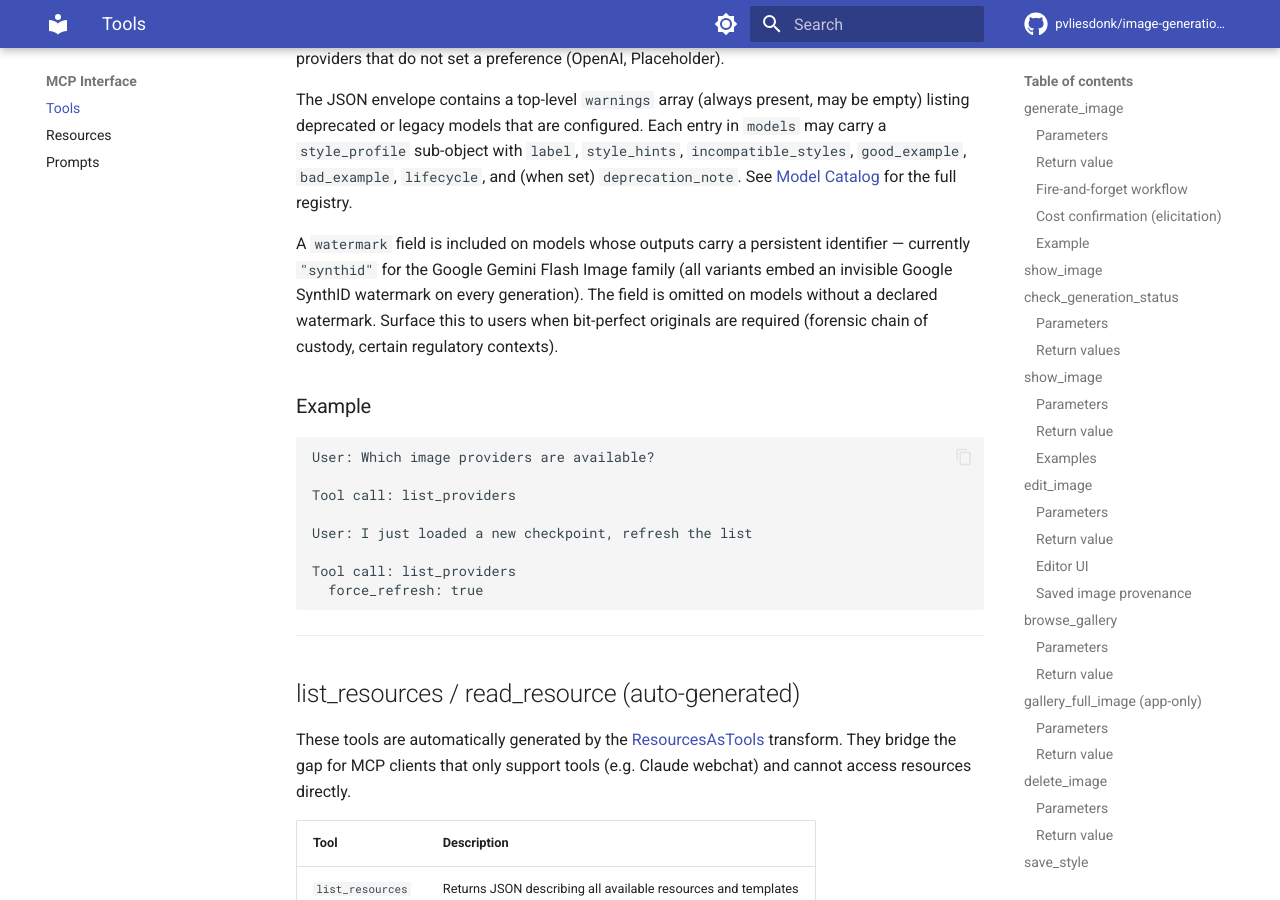
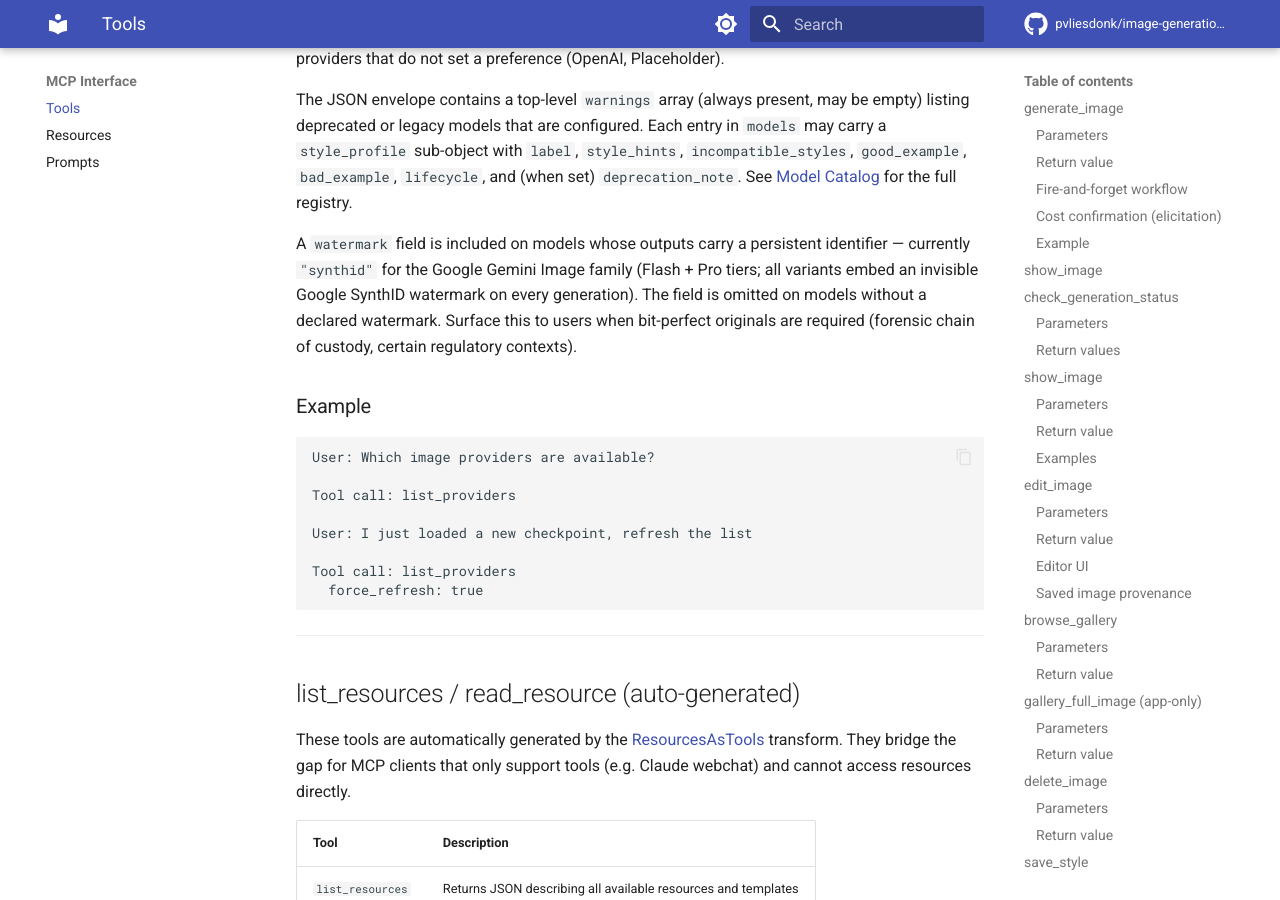
Before and after one commit to pvliesdonk/image-generation-mcp, an MkDocs documentation site: the page built from docs/tools.md, in a window 1280 px wide and 900 px high, scrolled down 14634 px. Built offline with MkDocs 1.6.1 and Material for MkDocs 9.7.7, drawn with Linux system fonts in a browser that asks for light colours; comment, search, counter and statistics services are not loaded.

Commit message:
fix(watermark): generalise 'Flash Image family' to 'Image family (Flash + Pro)'
gemini-code-assist on adbd50f flagged that 'Gemini Flash Image family'
under-describes the scope — Pro tier (gemini-3-pro-image-preview) also
carries the SynthID watermark, but 'Flash' in the name implies only
Flash variants. Generalised to 'Gemini Image family (Flash + Pro tiers)'
in three places: capabilities.py docstring, docs/providers/gemini.md
SynthID section, docs/tools.md watermark field description.

Refs #206

```diff
--- a/docs/tools.md
+++ b/docs/tools.md
@@ -515,7 +515,7 @@ The `prompt_style` field on each model indicates the recommended prompt format:
 
 The JSON envelope contains a top-level `warnings` array (always present, may be empty) listing deprecated or legacy models that are configured. Each entry in `models` may carry a `style_profile` sub-object with `label`, `style_hints`, `incompatible_styles`, `good_example`, `bad_example`, `lifecycle`, and (when set) `deprecation_note`. See [Model Catalog](providers/model-catalog.md) for the full registry.
 
-A `watermark` field is included on models whose outputs carry a persistent identifier — currently `"synthid"` for the Google Gemini Flash Image family (all variants embed an invisible Google SynthID watermark on every generation). The field is omitted on models without a declared watermark. Surface this to users when bit-perfect originals are required (forensic chain of custody, certain regulatory contexts).
+A `watermark` field is included on models whose outputs carry a persistent identifier — currently `"synthid"` for the Google Gemini Image family (Flash + Pro tiers; all variants embed an invisible Google SynthID watermark on every generation). The field is omitted on models without a declared watermark. Surface this to users when bit-perfect originals are required (forensic chain of custody, certain regulatory contexts).
 
 ### Example
 
```
Also changed, not shown: docs/providers/gemini.md (+1 -1 lines), 1 other file.
